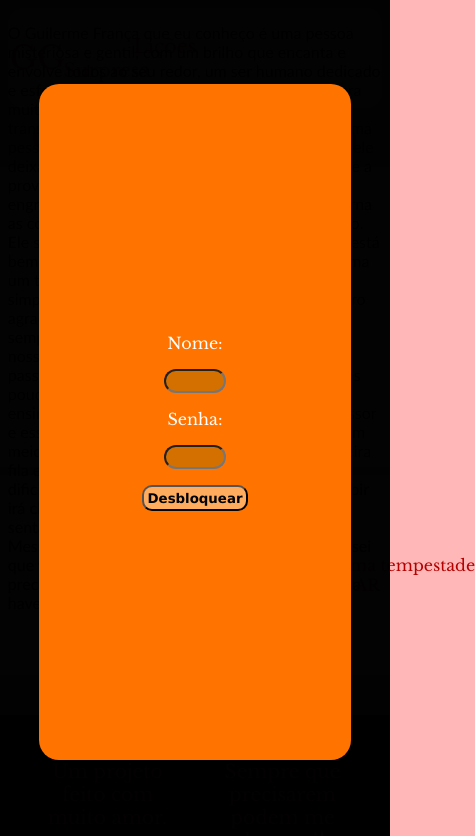
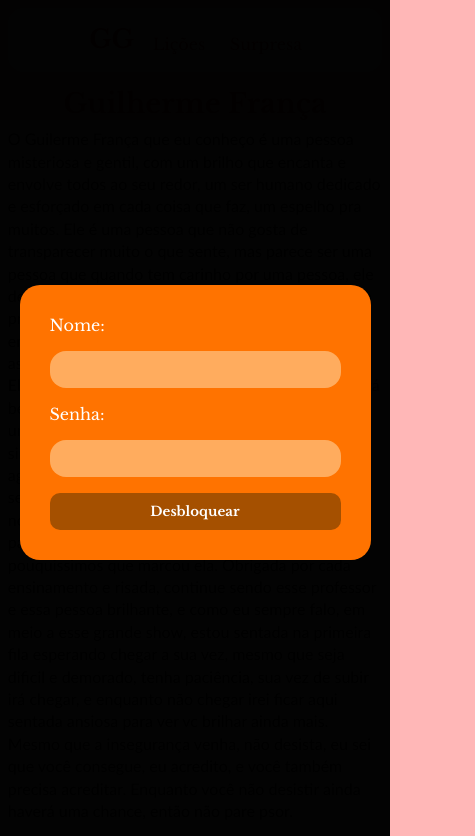
Before and after one commit to cibelly-s/Projeto-GG, a plain HTML site: page HTML/frança.html in a window 390 px wide. Shown: the top 836 px of the page, 475 px wide, since content can reach past the window. Drawn offline with nearby package versions, Linux system fonts and the light colour scheme.

Commit message:
projeto-GG

```diff
--- a/CSS/frança.css
+++ b/CSS/frança.css
@@ -1,24 +1,23 @@
 @import url('https://fonts.googleapis.com/css2?family=Libre+Baskerville:ital,wght@0,400;0,700;1,400&display=swap');
 
 * {
-    margin: 0%;
-    padding: 0%;
+    margin: 0;
+    padding: 0;
     box-sizing: border-box;
     font-family: "Libre Baskerville", serif;
-    font-weight: 400;
-    font-style: normal;
 }
 
+/* CORPO */
 body {
-    /* aqui estou mexendo no corpo do site */
     background-color: rgb(255, 183, 183);
-
+    display: grid;
 }
 
+/* ---------- TELA DE SENHA ---------- */
+
 #container-senha {
-    display: flex;
-    justify-content: center;
-    align-items: center;
+    display: grid;
+    place-items: center; /* centraliza perfeitamente */
     position: fixed;
     width: 100%;
     height: 100%;
@@ -29,47 +28,51 @@ body {
 
 #container-formulario {
     display: flex;
-    width: 80%;
-    height: 80%;
+    width: 90%;
+    max-width: 420px;
+    padding: 30px;
     border-radius: 20px;
-    background-color: rgb(255, 115, 0);
+    background-color: #ff7300;
     color: white;
-    align-items: center;
-    justify-content: center;
     flex-direction: column;
     gap: 16px;
 }
 
 #botao {
-    background-color: rgb(255, 172, 94);
-    color: #000000;
+    background-color: #a55000;
+    color: #ffffff;
     border-radius: 10px;
-    padding: 1%;
-    font-family: 'Lucida Sans', 'Lucida Sans Regular', 'Lucida Grande', 'Lucida Sans Unicode', Geneva, Verdana, sans-serif;
+    padding: 10px 16px;
     font-weight: 900;
+    border: none;
+    cursor: pointer;
 }
 
+/* inputs */
 #password,
 #noome {
-    background-color: #d37000;
-    color: rgb(255, 255, 255);
+    background-color: #ffac5e;
+    color: #ffffff;
     border-radius: 16px;
-    width: 20%;
-    padding: 0.50%;
+    width: 100%;
+    padding: 10px;
+    border: none;
 }
 
+/* ---------- HEADER ---------- */
+
 header {
-    /* aqui estou mexendo no menu principal do site */
     display: flex;
-    background-color: rgb(255, 255, 255);
+    background-color: #ffffff;
     justify-content: center;
     align-items: center;
     border-radius: 16px;
     width: 96%;
     height: 100px;
-    margin-top: 2%;
-    margin-left: 2%;
-    margin-right: 2%;
+    margin: 2% auto;
+    padding: 0 20px;
+    flex-wrap: wrap;
+    text-align: center;
 }
 
 header h1 a {
@@ -79,69 +82,101 @@ header h1 a {
     text-decoration: none;
 }
 
+nav {
+    margin-top: 8px;
+}
+
 nav a {
-    /* aqui no a href que se encontra dentro do nav localizado no header */
     color: #bd0000;
     text-decoration: none;
     font-size: 1.2em;
-    margin-right: 70px;
+    margin-right: 40px;
 }
+
+nav a:last-child {
+    margin-right: 0;
+}
+
+/* ajustes para telas pequenas */
+@media (max-width: 600px) {
+    nav a {
+        margin-right: 20px;
+        font-size: 1em;
+    }
+
+    header {
+        height: auto;
+        padding: 16px;
+    }
+
+    header h1 {
+        font-size: 1.6em;
+    }
+}
+
+/* ---------- TÍTULOS ---------- */
 
 h2 {
     margin-top: 2%;
-    margin-bottom: 2%;
     font-size: 2.2em;
     color: #b30000;
     text-align: center;
 }
 
+@media (max-width: 600px) {
+    h2 {
+        font-size: 1.7em;
+        padding: 0 10px;
+    }
+}
+
+/* ---------- SEÇÕES ---------- */
+
 .container {
     background-color: #ffffff;
     width: 100%;
-    height: 300px;
+    min-height: 300px;
     padding: 2%;
-    display: flex;
+    display: grid;
     align-items: center;
     gap: 20px;
     margin-bottom: 2%;
 }
 
-.container p{
+.container p {
     font-family: 'Gill Sans', 'Gill Sans MT', Calibri, 'Trebuchet MS', sans-serif;
+    line-height: 1.4;
 }
 
 .ola {
     background-color: #ffcccc;
     color: #b30000;
     width: 100%;
-    height: 200px;
+    min-height: 200px;
     padding: 2%;
     display: flex;
     align-items: center;
     gap: 20px;
     margin-top: 2%;
+    flex-wrap: wrap;
 }
 
-pre {
-    margin-left: 37%;
+.ola p {
+    margin-left: 0;
 }
 
-#container-imagem {
-    display: flex;
-    margin: 10px;
-    margin-left: 5%;
-    gap: 20px;
+@media (max-width: 600px) {
+    .ola {
+        text-align: center;
+        justify-content: center;
+    }
 }
 
-#container-imagem img {
-    height: 800px;
-    border-radius: 20px;
-}
+/* ---------- FOOTER ---------- */
 
 footer {
     background-color: #1a1a1a;
     color: #f2f2f2;
-    font-family: 'Arial', sans-serif;
     padding: 30px 20px 10px 20px;
     text-align: center;
 }
@@ -157,6 +192,7 @@ footer {
 .footer-table td {
     vertical-align: top;
     padding: 15px;
+    word-wrap: break-word;
 }
 
 .footer-table h3 {
--- a/CSS/homenagem.css
+++ b/CSS/homenagem.css
@@ -131,6 +131,81 @@ nav a {
     padding: 2%;
 }
 
+/* ajustes para telas pequenas */
+@media (max-width: 600px) {
+    nav a {
+        margin-right: 20px;
+        font-size: 1em;
+    }
+
+    header {
+        height: auto;
+        padding: 16px;
+    }
+
+    header h1 {
+        font-size: 1.6em;
+    }
+}
+
+/* ---------- TÍTULOS ---------- */
+
+h2 {
+    margin-top: 2%;
+    font-size: 2.2em;
+    color: #b30000;
+    text-align: center;
+}
+
+@media (max-width: 600px) {
+    h2 {
+        font-size: 1.7em;
+        padding: 0 10px;
+    }
+}
+
+/* ---------- SEÇÕES ---------- */
+
+.container {
+    background-color: #ffffff;
+    width: 100%;
+    min-height: 300px;
+    padding: 2%;
+    display: grid;
+    align-items: center;
+    gap: 20px;
+    margin-bottom: 2%;
+}
+
+.container p {
+    font-family: 'Gill Sans', 'Gill Sans MT', Calibri, 'Trebuchet MS', sans-serif;
+    line-height: 1.4;
+}
+
+.ola {
+    background-color: #ffcccc;
+    color: #b30000;
+    width: 100%;
+    min-height: 200px;
+    padding: 2%;
+    display: flex;
+    align-items: center;
+    gap: 20px;
+    margin-top: 2%;
+    flex-wrap: wrap;
+}
+
+.ola p {
+    margin-left: 0;
+}
+
+@media (max-width: 600px) {
+    .ola {
+        text-align: center;
+        justify-content: center;
+    }
+}
+
 video {
     margin-top: 2%;
 }
--- a/CSS/style.css
+++ b/CSS/style.css
@@ -195,6 +195,65 @@ mark {
     margin-top: 3%;
 }
 
+/* ajustes para telas pequenas */
+@media (max-width: 600px) {
+    nav a {
+        margin-right: 20px;
+        font-size: 1em;
+    }
+
+    header {
+        height: auto;
+        padding: 16px;
+    }
+
+    header h1 {
+        font-size: 1.6em;
+    }
+}
+
+/* ---------- TÍTULOS ---------- */
+
+h2 {
+    margin-top: 2%;
+    font-size: 2.2em;
+    color: #b30000;
+    text-align: center;
+}
+
+@media (max-width: 600px) {
+    h2 {
+        font-size: 1.7em;
+        padding: 0 10px;
+    }
+}
+
+/* ---------- SEÇÕES ---------- */
+
+.container {
+    background-color: #ffffff;
+    width: 100%;
+    min-height: 300px;
+    padding: 2%;
+    display: grid;
+    align-items: center;
+    gap: 20px;
+    margin-bottom: 2%;
+}
+
+.container p {
+    font-family: 'Gill Sans', 'Gill Sans MT', Calibri, 'Trebuchet MS', sans-serif;
+    line-height: 1.4;
+}
+
+
+@media (max-width: 600px) {
+    .ola {
+        text-align: center;
+        justify-content: center;
+    }
+}
+
 footer {
     background-color: #1a1a1a;
     color: #f2f2f2;
```
